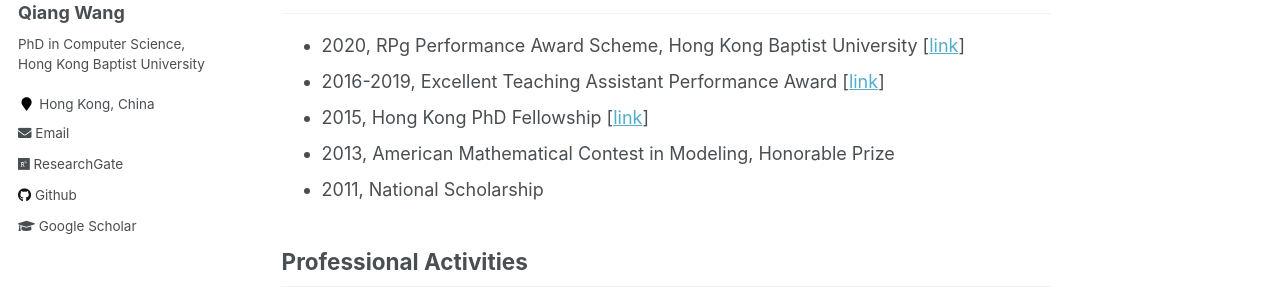
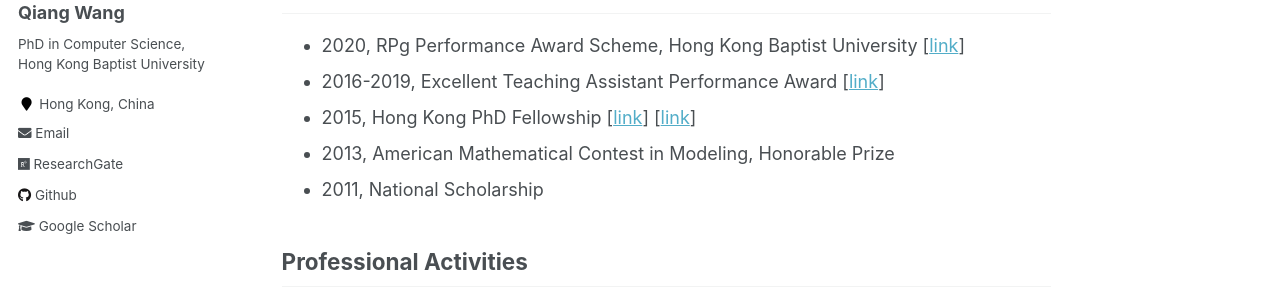
Before and after one commit to blackjack2015/blackjack2015.github.io, a Jekyll site: the page built from _pages/about.md, in a window 1280 px wide and 900 px high, scrolled down 1037 px. Shown: the part 217-517 px from the top of the window. Built offline with Jekyll 4.4.1, drawn with Linux system fonts in a browser that asks for light colours.

Commit message:
Update about.md

```diff
--- a/_pages/about.md
+++ b/_pages/about.md
@@ -30,7 +30,7 @@ Qiang Wang is currently a Research Assistant Professor at Department of Computer
 ## Awards
 + 2020, RPg Performance Award Scheme, Hong Kong Baptist University \[[link](https://www.comp.hkbu.edu.hk/v1/?pid=48)\]
 + 2016-2019, Excellent Teaching Assistant Performance Award \[[link](https://www.comp.hkbu.edu.hk/v1/?pid=48)\]
-+ 2015, Hong Kong PhD Fellowship \[[link](https://cerg1.ugc.edu.hk/hkpfs/index.html)\]
++ 2015, Hong Kong PhD Fellowship \[[link](https://cerg1.ugc.edu.hk/hkpfs/index.html)\] \[[link](https://www.comp.hkbu.edu.hk/v1/?pid=48)\]
 + 2013, American Mathematical Contest in Modeling, Honorable Prize
 + 2011, National Scholarship
 
```
